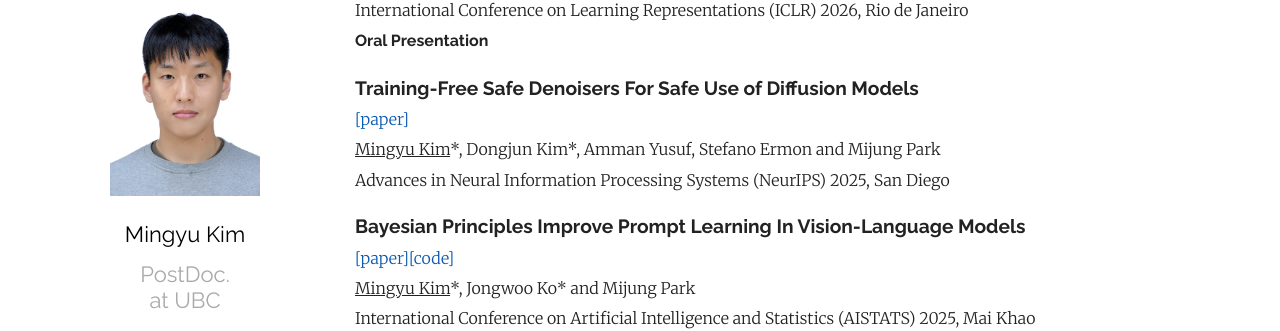
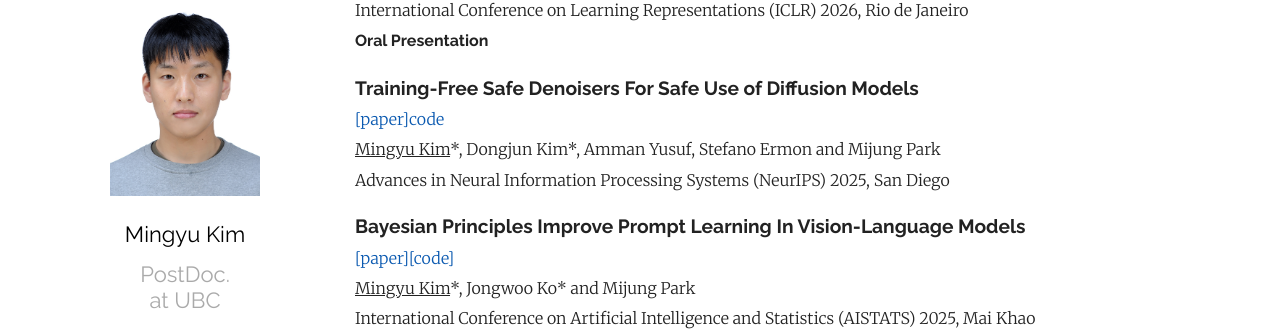
Before and after one commit to MingyuKim87/MingyuKim87.github.io, a Jekyll site: the page built from index.md, in a window 1280 px wide and 900 px high, scrolled down 1188 px. Shown: the part 151-482 px from the top of the window. Built offline with Jekyll 4.4.1, drawn with Linux system fonts in a browser that asks for light colours; some web fonts are replaced.

Commit message:
Update index.md

```diff
--- a/index.md
+++ b/index.md
@@ -53,7 +53,7 @@ International Conference on Learning Representations (ICLR) 2026, Rio de Janeiro
 **<span style="font-family:Raleway; font-size:1.0em;">Oral Presentation</span>**
 
 **<span style="font-family:Raleway; font-size:1.2em;">Training-Free Safe Denoisers For Safe Use of Diffusion Models</span>**
-[[paper]][safe_denoiser_arxiv]
+[[paper]][safe_denoiser_arxiv][code][safe_denoiser_code]
 <U>Mingyu Kim</U>\*, Dongjun Kim\*, Amman Yusuf, Stefano Ermon and Mijung Park
 Advances in Neural Information Processing Systems (NeurIPS) 2025, San Diego
 
@@ -224,6 +224,7 @@ Journal of the Society of Korea Industrial and Systems Engineering (*Domestic*),
 [tensor_refine_workshop]: https://openreview.net/forum?id=28zXoRIcZd&referrer=%5BAuthor%20Console%5D(%2Fgroup%3Fid%3DNeurIPS.cc%2F2023%2FWorkshop%2FDeep_Inverse%2FAuthors%23your-submissions)
 [safe_denoiser_workshop]: https://openreview.net/forum?id=R9lU8ZeJjS
 [safe_denoiser_arxiv]: https://arxiv.org/abs/2502.08011
+[safe_denoiser_code]: https://github.com/MingyuKim87/Safe_Denoiser
 [sgf_openreview]: https://openreview.net/forum?id=EA80Zib9UI
 [steertta_workshop]: https://openreview.net/forum?id=iV0WBCDGcx
 [ellis]: https://ellis.eu/phd-postdoc
```
